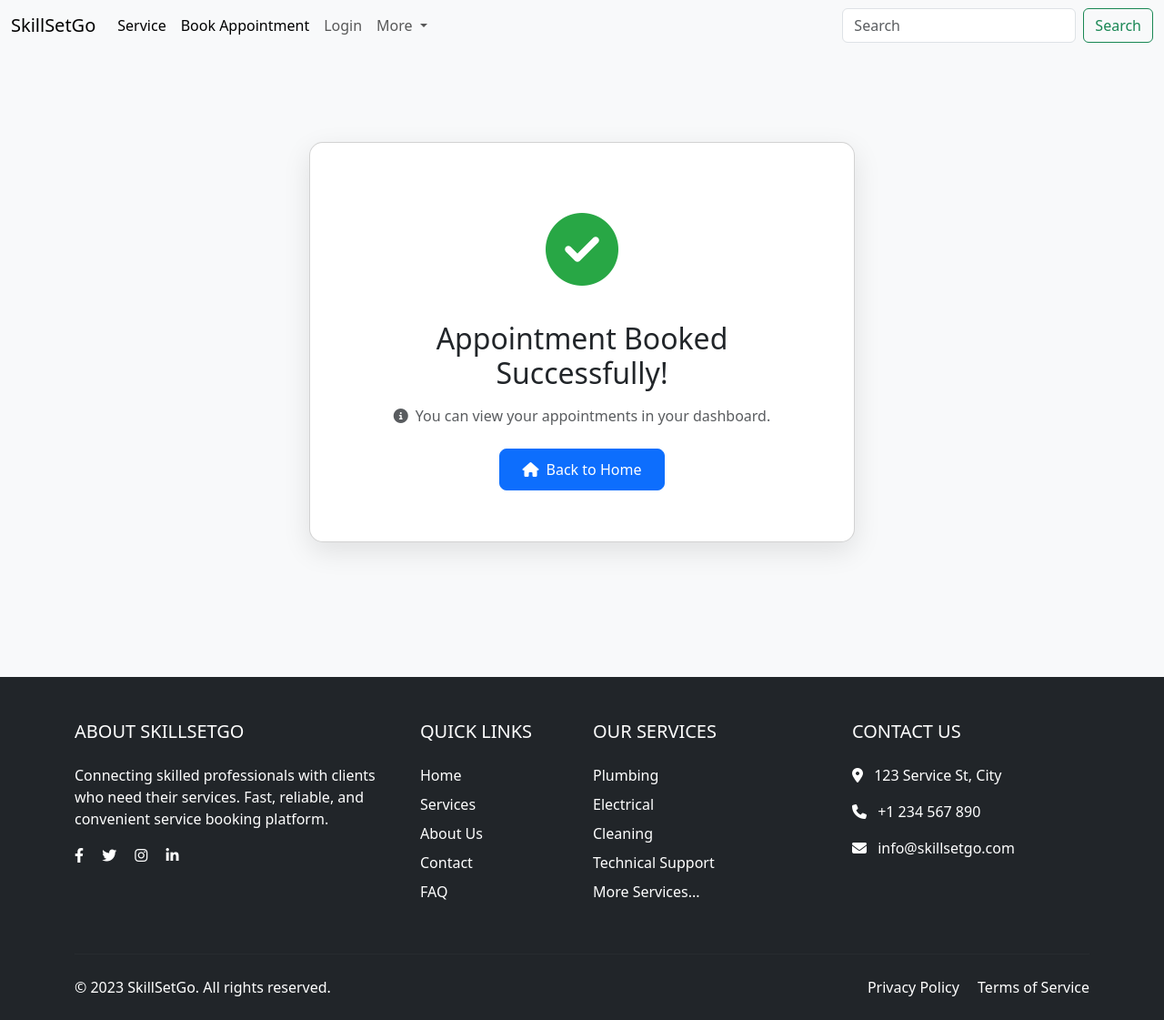
After one commit to Charannaidu07/SkillSetGo, a Django app: page /appointment_success in a window 1280 px wide. The commit adds this page. Shown: the whole page at 91% size. Run offline with Django 5.2, Linux system fonts and the light colour scheme; parts of the project's set-up code (start-up, migrations or seed data) failed here and were passed over.

Commit message:
bookappointment:C

```diff
--- a/skill/admin.py
+++ b/skill/admin.py
@@ -1,7 +1,7 @@
 # yourapp/admin.py
 from django.contrib import admin
 from django.contrib.auth.admin import UserAdmin
-from .models import CustomUser
+from .models import CustomUser,Book_Appointment
 
 #admin.site.register(CustomUser, UserAdmin)
 class CustomUserAdmin(UserAdmin):
@@ -11,3 +11,4 @@ class CustomUserAdmin(UserAdmin):
     )
 
 admin.site.register(CustomUser, CustomUserAdmin)
+admin.site.register(Book_Appointment)
--- a/skill/urls.py
+++ b/skill/urls.py
@@ -5,4 +5,6 @@ urlpatterns=[
     path('logout',views.logout,name='logout'),
     path('profile',views.profile,name='profile'),
     path('service',views.service,name='service'),
+    path('book_appointment',views.book_appointment,name='book_appointment'),
+    path('appointment_success',views.appointment_success,name='appointment_success'),
 ]
--- a/skill/views.py
+++ b/skill/views.py
@@ -1,7 +1,8 @@
 from django.shortcuts import render,redirect
 from django.contrib.auth.models import auth
-from .models import CustomUser
+from .models import CustomUser,Book_Appointment
 from django.contrib.auth.decorators import login_required
+from .forms import BookAppointmentForm
 # Create your views here.
 def index(request):
     return render(request, 'index.html')
@@ -11,6 +12,27 @@ def logout(request):
     auth.logout(request)
     return redirect('index')
 @login_required
+def book_appointment(request):
+    previous_appointments = Book_Appointment.objects.filter(user=request.user).order_by('-created_at')
+
+    if request.method == 'POST':
+        form = BookAppointmentForm(request.POST, request.FILES)
+        if form.is_valid():
+            appointment = form.save(commit=False)
+            appointment.user = request.user
+            appointment.save()
+            return redirect('appointment_success')
+    else:
+        form = BookAppointmentForm()
+
+    return render(request, 'book_appointment.html', {
+        'form': form,
+        'previous_appointments': previous_appointments
+    })
+def appointment_success(request):
+    return render(request,'appointment_success.html')
+
+@login_required
 def profile(request):
     user = request.user
     context = {
--- /dev/null
+++ b/templates/appointment_success.html
@@ -0,0 +1,63 @@
+<!DOCTYPE html>
+<html lang="en">
+<head>
+    <meta charset="UTF-8">
+    <meta name="viewport" content="width=device-width, initial-scale=1.0">
+    <title>Appointment Success</title>
+    <!-- Bootstrap CSS -->
+    <link href="https://cdn.jsdelivr.net/npm/bootstrap@5.3.0/dist/css/bootstrap.min.css" rel="stylesheet">
+    <!-- Font Awesome for icons -->
+    <link href="https://cdnjs.cloudflare.com/ajax/libs/font-awesome/6.4.0/css/all.min.css" rel="stylesheet">
+    <style>
+        body {
+            background-color: #f8f9fa;
+        }
+        .success-container {
+            height: 80vh;
+            display: flex;
+            align-items: center;
+            justify-content: center;
+        }
+        .success-card {
+            border-radius: 15px;
+            max-width: 600px;
+            text-align: center;
+            padding: 40px;
+            box-shadow: 0 10px 30px rgba(0,0,0,0.1);
+        }
+        .success-icon {
+            font-size: 5rem;
+            color: #28a745;
+            margin-bottom: 20px;
+        }
+        .btn-home {
+            padding: 10px 25px;
+            border-radius: 8px;
+            font-weight: 500;
+        }
+    </style>
+</head>
+<body>
+    {% include 'header.html' %}
+
+    <div class="container success-container">
+        <div class="card success-card">
+            <div class="card-body">
+                <div class="success-icon">
+                    <i class="fas fa-check-circle"></i>
+                </div>
+                <h2 class="card-title mb-3">Appointment Booked Successfully!</h2>
+                <p class="text-muted mb-4">
+                    <i class="fas fa-info-circle me-2"></i>You can view your appointments in your dashboard.
+                </p>
+                <a href="{% url 'index' %}" class="btn btn-primary btn-home">
+                    <i class="fas fa-home me-2"></i>Back to Home
+                </a>
+            </div>
+        </div>
+    </div>
+    {% include 'footer.html' %}
+    <!-- Bootstrap JS Bundle with Popper -->
+    <script src="https://cdn.jsdelivr.net/npm/bootstrap@5.3.0/dist/js/bootstrap.bundle.min.js"></script>
+</body>
+</html>
--- /dev/null
+++ b/templates/footer.html
@@ -0,0 +1,89 @@
+{% load static %}
+<!-- footer.html -->
+<footer class="bg-dark text-white pt-5 pb-4 mt-5">
+    <div class="container">
+        <div class="row">
+            <!-- About Section -->
+            <div class="col-md-4 mb-4">
+                <h5 class="text-uppercase mb-4">About SkillSetGo</h5>
+                <p>Connecting skilled professionals with clients who need their services. Fast, reliable, and convenient service booking platform.</p>
+                <div class="mt-3">
+                    <a href="#" class="text-white me-3"><i class="fab fa-facebook-f"></i></a>
+                    <a href="#" class="text-white me-3"><i class="fab fa-twitter"></i></a>
+                    <a href="#" class="text-white me-3"><i class="fab fa-instagram"></i></a>
+                    <a href="#" class="text-white me-3"><i class="fab fa-linkedin-in"></i></a>
+                </div>
+            </div>
+
+            <!-- Quick Links -->
+            <div class="col-md-2 mb-4">
+                <h5 class="text-uppercase mb-4">Quick Links</h5>
+                <ul class="list-unstyled">
+                    <li class="mb-2"><a href="{% url 'index' %}" class="text-white text-decoration-none">Home</a></li>
+                    <li class="mb-2"><a href="#" class="text-white text-decoration-none">Services</a></li>
+                    <li class="mb-2"><a href="#" class="text-white text-decoration-none">About Us</a></li>
+                    <li class="mb-2"><a href="#" class="text-white text-decoration-none">Contact</a></li>
+                    <li class="mb-2"><a href="#" class="text-white text-decoration-none">FAQ</a></li>
+                </ul>
+            </div>
+
+            <!-- Services -->
+            <div class="col-md-3 mb-4">
+                <h5 class="text-uppercase mb-4">Our Services</h5>
+                <ul class="list-unstyled">
+                    <li class="mb-2"><a href="#" class="text-white text-decoration-none">Plumbing</a></li>
+                    <li class="mb-2"><a href="#" class="text-white text-decoration-none">Electrical</a></li>
+                    <li class="mb-2"><a href="#" class="text-white text-decoration-none">Cleaning</a></li>
+                    <li class="mb-2"><a href="#" class="text-white text-decoration-none">Technical Support</a></li>
+                    <li class="mb-2"><a href="#" class="text-white text-decoration-none">More Services...</a></li>
+                </ul>
+            </div>
+
+            <!-- Contact Info -->
+            <div class="col-md-3 mb-4">
+                <h5 class="text-uppercase mb-4">Contact Us</h5>
+                <address>
+                    <p><i class="fas fa-map-marker-alt me-2"></i> 123 Service St, City</p>
+                    <p><i class="fas fa-phone me-2"></i> +1 234 567 890</p>
+                    <p><i class="fas fa-envelope me-2"></i> info@skillsetgo.com</p>
+                </address>
+            </div>
+        </div>
+
+        <hr class="mb-4">
+
+        <!-- Copyright -->
+        <div class="row align-items-center">
+            <div class="col-md-6 text-center text-md-start">
+                <p class="mb-0">&copy; 2023 SkillSetGo. All rights reserved.</p>
+            </div>
+            <div class="col-md-6 text-center text-md-end">
+                <a href="#" class="text-white text-decoration-none me-3">Privacy Policy</a>
+                <a href="#" class="text-white text-decoration-none">Terms of Service</a>
+            </div>
+        </div>
+    </div>
+</footer>
+
+<!-- Font Awesome for icons -->
+<link href="https://cdnjs.cloudflare.com/ajax/libs/font-awesome/6.4.0/css/all.min.css" rel="stylesheet">
+
+<!-- Additional CSS -->
+<style>
+    footer a:hover {
+        color: #0d6efd !important;
+        transition: color 0.3s ease;
+    }
+
+    footer .list-unstyled li {
+        transition: transform 0.3s ease;
+    }
+
+    footer .list-unstyled li:hover {
+        transform: translateX(5px);
+    }
+
+    footer hr {
+        border-top: 1px solid rgba(255,255,255,0.1);
+    }
+</style>
--- a/templates/header.html
+++ b/templates/header.html
@@ -9,6 +9,9 @@
       <ul class="navbar-nav me-auto mb-2 mb-lg-0">
         <li class="nav-item">
           <a class="nav-link active" aria-current="page" href="{% url 'service' %}">Service</a>
+        </li>
+        <li class="nav-item">
+          <a class="nav-link active" aria-current="page" href="{% url 'book_appointment' %}">Book Appointment</a>
         </li>
         <ul class="navbar-nav ms-auto">
         {% if user.is_authenticated %}
--- a/templates/index.html
+++ b/templates/index.html
@@ -47,7 +47,8 @@
     <span class="visually-hidden">Next</span>
   </button>
 </div>
-    {% include 'inter.html' %}
+    {% include 'offers.html' %}
+    {% include 'footer.html' %}
     <script src="https://cdn.jsdelivr.net/npm/bootstrap@5.3.7/dist/js/bootstrap.bundle.min.js" integrity="sha384-ndDqU0Gzau9qJ1lfW4pNLlhNTkCfHzAVBReH9diLvGRem5+R9g2FzA8ZGN954O5Q" crossorigin="anonymous"></script>
 </body>
 </html>
--- a/templates/profile.html
+++ b/templates/profile.html
@@ -35,5 +35,6 @@
 {% endblock %}
 
     <script src="https://cdn.jsdelivr.net/npm/bootstrap@5.3.7/dist/js/bootstrap.bundle.min.js" integrity="sha384-ndDqU0Gzau9qJ1lfW4pNLlhNTkCfHzAVBReH9diLvGRem5+R9g2FzA8ZGN954O5Q" crossorigin="anonymous"></script>
+    {% include 'footer.html' %}
 </body>
 </html>
--- a/templates/service.html
+++ b/templates/service.html
@@ -132,5 +132,6 @@
             <img src="{% static 'main.webp' %}" alt="Person working on laptop">
         </div>
     </div>
+    {% include 'footer.html' %}
 </body>
 </html>
```
Also changed, not shown: skill/forms.py (+28 -0 lines), skill/models.py (+40 -1 lines), templates/book_appointment.html (added, +311 -0 lines), media/appointment_images/orthers.jpg (added), media/appointment_images/plumbing.jpg (added), skill/migrations/0001_initial.py, skill/migrations/0002_book_appointment.py (added), templates/offers.html (renamed from templates/inter.html).
